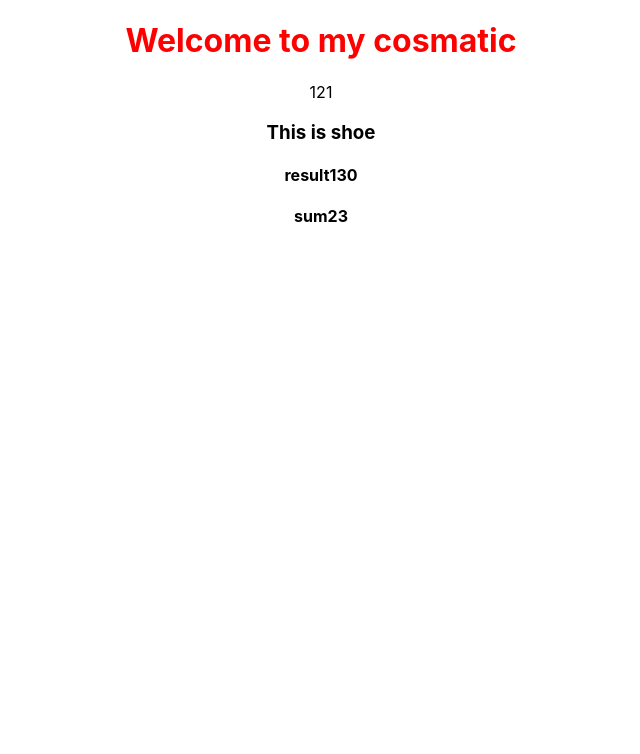
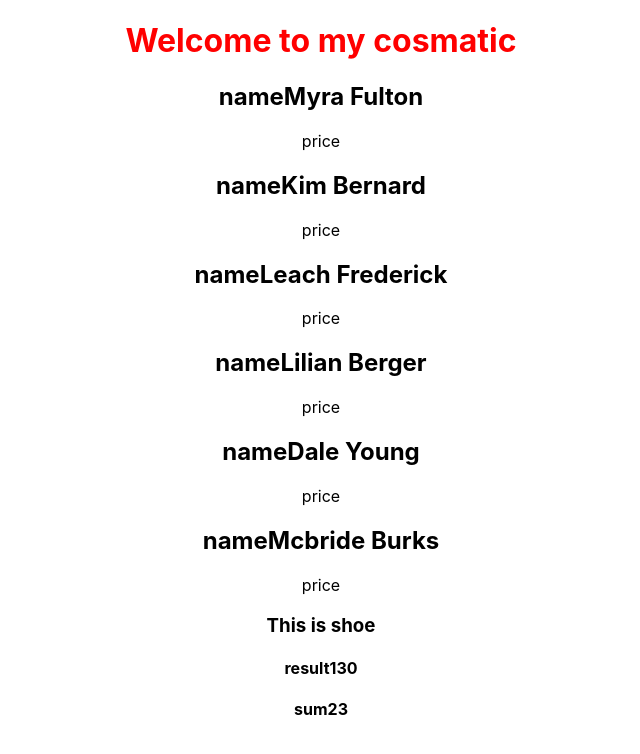
Before and after one commit to anamerasul/React-storage-and-Handler, a React (Create React App) app in the folder react-storage-and-handler/: page / in a window 1280 px wide. Shown: the top 754 px of the page, without its empty margins (319-959 px from the left). Built offline with nearby package versions, Linux system fonts and the light colour scheme.

Commit message:
Create and Load Fake data, json generator, online api

```diff
--- /dev/null
+++ b/react-storage-and-handler/public/data.json
@@ -0,0 +1,92 @@
+[
+    {
+      "id": "6238df0d9c5a4331da1f9625",
+      "index": 0,
+      "guid": "681a0c4a-13e6-4972-a03f-50684ed7b803",
+      "isActive": true,
+      "balance": "$3,108.38",
+      "picture": "http://placehold.it/32x32",
+      "age": 35,
+      "eyeColor": "brown",
+      "name": "Myra Fulton",
+      "gender": "female",
+      "company": "EXOVENT",
+      "email": "myrafulton@exovent.com",
+      "phone": "+1 (952) 472-3054"
+    },
+    {
+      "id": "6238df0d50d319a4d7c44d0c",
+      "index": 1,
+      "guid": "9374fb73-b66d-45b2-8779-d4db06663b0f",
+      "isActive": false,
+      "balance": "$3,859.95",
+      "picture": "http://placehold.it/32x32",
+      "age": 21,
+      "eyeColor": "green",
+      "name": "Kim Bernard",
+      "gender": "male",
+      "company": "QUONK",
+      "email": "kimbernard@quonk.com",
+      "phone": "+1 (873) 596-2819"
+    },
+    {
+      "id": "6238df0daa0ae06212592b62",
+      "index": 2,
+      "guid": "ce069aa5-4bb2-4a59-bf08-9fc4b2f11c7a",
+      "isActive": true,
+      "balance": "$3,237.19",
+      "picture": "http://placehold.it/32x32",
+      "age": 31,
+      "eyeColor": "blue",
+      "name": "Leach Frederick",
+      "gender": "male",
+      "company": "ORBIXTAR",
+      "email": "leachfrederick@orbixtar.com",
+      "phone": "+1 (969) 423-2325"
+    },
+    {
+      "id": "6238df0d6e379e7832e243f5",
+      "index": 3,
+      "guid": "324a6940-c10e-4852-bf99-054ce488ccb0",
+      "isActive": false,
+      "balance": "$3,230.93",
+      "picture": "http://placehold.it/32x32",
+      "age": 36,
+      "eyeColor": "brown",
+      "name": "Lilian Berger",
+      "gender": "female",
+      "company": "GEOLOGIX",
+      "email": "lilianberger@geologix.com",
+      "phone": "+1 (803) 462-3388"
+    },
+    {
+      "id": "6238df0d2f81dc4e068a48d5",
+      "index": 4,
+      "guid": "2ffe0a06-a1f8-4bd3-923d-d2623bdf5bfe",
+      "isActive": true,
+      "balance": "$1,411.43",
+      "picture": "http://placehold.it/32x32",
+      "age": 33,
+      "eyeColor": "green",
+      "name": "Dale Young",
+      "gender": "female",
+      "company": "ZIPAK",
+      "email": "daleyoung@zipak.com",
+      "phone": "+1 (984) 598-3777"
+    },
+    {
+      "id": "6238df0dfc8627245c01066d",
+      "index": 5,
+      "guid": "1fd0a59d-45e3-464b-9367-c3a18150e179",
+      "isActive": true,
+      "balance": "$1,482.96",
+      "picture": "http://placehold.it/32x32",
+      "age": 39,
+      "eyeColor": "blue",
+      "name": "Mcbride Burks",
+      "gender": "male",
+      "company": "LEXICONDO",
+      "email": "mcbrideburks@lexicondo.com",
+      "phone": "+1 (937) 572-2445"
+    }
+  ]
--- /dev/null
+++ b/react-storage-and-handler/src/Components/Cos/Cos.js
@@ -0,0 +1,14 @@
+import React from 'react';
+
+const Cos = (props) => {
+
+    const {name,price}=props.cosmatic
+    return (
+        <div>
+            <h2>name{name}</h2>
+            <p>price {price}</p>
+        </div>
+    );
+};
+
+export default Cos;
--- a/react-storage-and-handler/src/Components/Cosmatic/Cosmatic.jsx
+++ b/react-storage-and-handler/src/Components/Cosmatic/Cosmatic.jsx
@@ -1,16 +1,176 @@
-import React from 'react';
-import { add } from '../Utlities/calculate';
+import React, { useEffect, useState } from 'react';
+import Cos from '../Cos/Cos';
+// import { add } from '../Utlities/calculate';
 
 import './Cosmatic.css'
 // import {add} f
 const Cosmatic = () => {
-    const first=55;
-    const second=66;
-    const total = add(first,second)
+
+
+    // const cosmatics=[
+    //     {
+    //       "id": "6238dc46226cba3a49b60b35",
+    //       "index": 0,
+    //       "guid": "4451bd74-cc40-45cf-bef6-c7638159443c",
+    //       "isActive": false,
+    //       "balance": "$3,821.58",
+    //       "picture": "http://placehold.it/32x32",
+    //       "age": 38,
+    //       "eyeColor": "green",
+    //       "name": "Whitehead Edwards",
+    //       "gender": "male",
+    //       "company": "XOGGLE",
+    //       "email": "whiteheadedwards@xoggle.com",
+    //       "phone": "+1 (883) 512-3596",
+    //       "tags": [
+    //         "cillum",
+    //         "est",
+    //         "tempor",
+    //         "adipisicing",
+    //         "ad",
+    //         "minim",
+    //         "culpa"
+    //       ],
+    //       "greeting": "Hello, Whitehead Edwards! You have 10 unread messages.",
+    //       "favoriteFruit": "banana"
+    //     },
+    //     {
+    //       "id": "6238dc4672e3c916ec227e54",
+    //       "index": 1,
+    //       "guid": "9d7ee91e-4ad7-476e-a26c-37b65f974c20",
+    //       "isActive": false,
+    //       "balance": "$1,181.47",
+    //       "picture": "http://placehold.it/32x32",
+    //       "age": 33,
+    //       "eyeColor": "green",
+    //       "name": "Florine Michael",
+    //       "gender": "female",
+    //       "company": "FLUMBO",
+    //       "email": "florinemichael@flumbo.com",
+    //       "phone": "+1 (900) 416-2047",
+    //       "tags": [
+    //         "proident",
+    //         "reprehenderit",
+    //         "voluptate",
+    //         "magna",
+    //         "esse",
+    //         "enim",
+    //         "sit"
+    //       ],
+    //       "greeting": "Hello, Florine Michael! You have 2 unread messages.",
+    //       "favoriteFruit": "banana"
+    //     },
+    //     {
+    //       "id": "6238dc46e4c19f5c491239ab",
+    //       "index": 2,
+    //       "guid": "bb4ef513-27e5-485d-9e50-549ad9212adb",
+    //       "isActive": true,
+    //       "balance": "$3,308.11",
+    //       "picture": "http://placehold.it/32x32",
+    //       "age": 24,
+    //       "eyeColor": "blue",
+    //       "name": "Lawson Carroll",
+    //       "gender": "male",
+    //       "company": "YURTURE",
+    //       "email": "lawsoncarroll@yurture.com",
+    //       "phone": "+1 (834) 418-2845",
+    //       "tags": [
+    //         "esse",
+    //         "labore",
+    //         "amet",
+    //         "enim",
+    //         "voluptate",
+    //         "aliquip",
+    //         "irure"
+    //       ],
+    //       "greeting": "Hello, Lawson Carroll! You have 6 unread messages.",
+    //       "favoriteFruit": "apple"
+    //     },
+    //     {
+    //       "id": "6238dc4666fed43ebc634c22",
+    //       "index": 3,
+    //       "guid": "0473dc57-d440-42bd-861e-2a4b0818849f",
+    //       "isActive": true,
+    //       "balance": "$3,269.90",
+    //       "picture": "http://placehold.it/32x32",
+    //       "age": 36,
+    //       "eyeColor": "green",
+    //       "name": "Frazier Burks",
+    //       "gender": "male",
+    //       "company": "ACCIDENCY",
+    //       "email": "frazierburks@accidency.com",
+    //       "phone": "+1 (904) 575-3259",
+    //       "tags": [
+    //         "nostrud",
+    //         "dolor",
+    //         "veniam",
+    //         "cupidatat",
+    //         "sit",
+    //         "nulla",
+    //         "magna"
+    //       ],
+    //       "greeting": "Hello, Frazier Burks! You have 8 unread messages.",
+    //       "favoriteFruit": "strawberry"
+    //     },
+    //     {
+    //       "id": "6238dc4681f40a77795dcc39",
+    //       "index": 4,
+    //       "guid": "2293905a-c007-4534-98b8-f1d06462230f",
+    //       "isActive": false,
+    //       "balance": "$1,740.27",
+    //       "picture": "http://placehold.it/32x32",
+    //       "age": 35,
+    //       "eyeColor": "brown",
+    //       "name": "Ramona Hernandez",
+    //       "gender": "female",
+    //       "company": "BEZAL",
+    //       "email": "ramonahernandez@bezal.com",
+    //       "phone": "+1 (889) 400-3384",
+    //       "tags": [
+    //         "amet",
+    //         "dolore",
+    //         "ex",
+    //         "laborum",
+    //         "deserunt",
+    //         "minim",
+    //         "cillum"
+    //       ],
+    //       "greeting": "Hello, Ramona Hernandez! You have 8 unread messages.",
+    //       "favoriteFruit": "banana"
+    //     }
+    //   ]
+
+    // const cosmatics=[
+
+    //     {id:1,name:'Alta' ,price:100},
+    //     {id:2,name:'Alta2' ,price:200},
+    //     {id:3,name:'Alt3' ,price:300},
+    //     {id:4,name:'Alt4' ,price:400},
+    //     {id:5,name:'Alta5' ,price:500},
+    // ]
+
+    // const first=55;
+    // const second=66;
+    // const total = add(first,second)
+
+    const [cosmatics,setCosmatics]=useState([]);
+    useEffect(()=>{
+    fetch(`data.json`)
+    .then(res=>res.json())
+    .then(data=>setCosmatics(data))
+
+    },[])
+
     return (
         <div>
             <h1>Welcome to my cosmatic</h1>
-            <p>{total}</p>
+            {/* <p>{total}</p> */}
+            {
+                cosmatics.map(cosmatic=><Cos
+                key={cosmatic.id}
+                cosmatic={cosmatic}
+                ></Cos>)
+            }
         </div>
     );
 };
```
